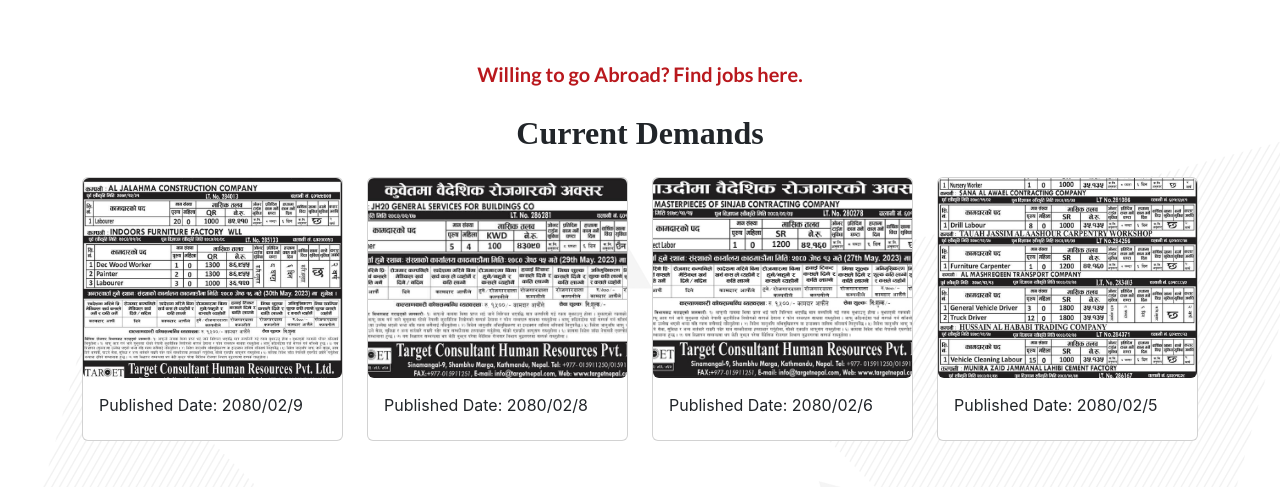
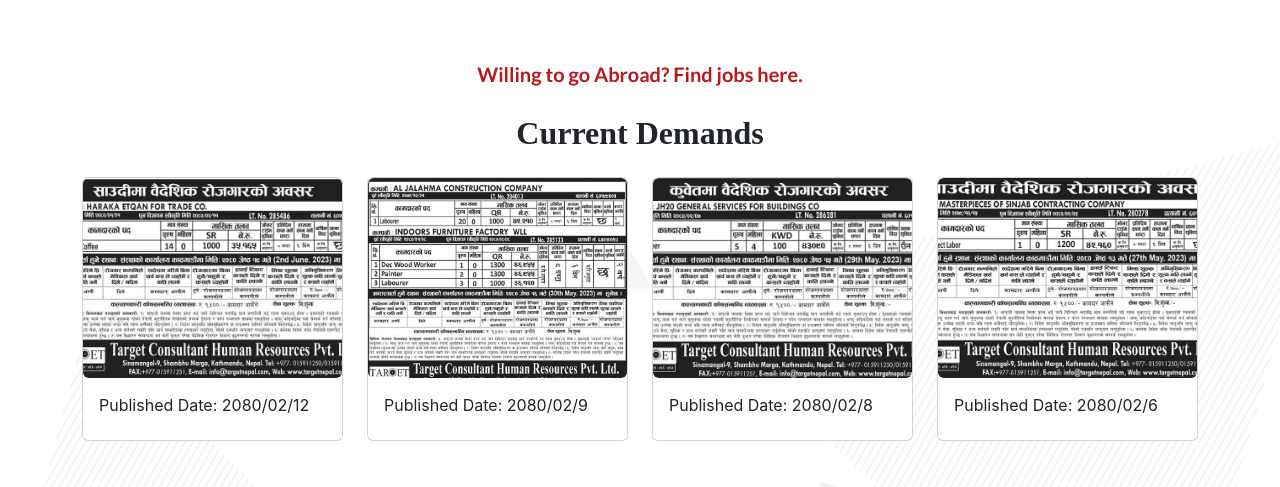
Before and after one commit to razustha/targetnepal, a PHP site: page / in a window 1280 px wide. Shown: the part 2194-2681 px from the top of the page. Run offline with PHP 8.4, Linux system fonts and the light colour scheme; some libraries are stand-ins or nearby versions; some web fonts are replaced.

Commit message:
add demand jestha 12

```diff
--- a/page-templates/all-job.php
+++ b/page-templates/all-job.php
@@ -6,7 +6,16 @@
         </div>
         <div class="row g-4">
 
-
+        <div class="col-md-3">
+                <a href="assets/img/demand/02/12.jpg" data-lightbox="image-1">
+                    <div class="card mb-4">
+                        <img class="img-fluid rounded" src="assets/img/demand/02/12.jpg" alt="">
+                        <div class="card-body">
+                            <h5 class="card-title">Published Date: 2080/02/12</h5>
+                        </div>
+                    </div>
+                </a>
+            </div>
 
         <div class="col-md-3">
                 <a href="assets/img/demand/02/9.jpg" data-lightbox="image-1">
@@ -78,16 +87,7 @@
                     </div>
                 </a>
             </div>
-            <div class="col-md-3">
-                <a href="assets/img/demand/tchrp_28_baisakh_2080.png" data-lightbox="image-1">
-                    <div class="card mb-4">
-                        <img class="img-fluid rounded" src="assets/img/demand/tchrp_28_baisakh_2080.png" alt="">
-                        <div class="card-body">
-                            <h5 class="card-title">Published Date: 2080/01/29</h5>
-                        </div>
-                    </div>
-                </a>
-            </div>
+
 
 
 
```
Also changed, not shown: job-demand.php (+10 -0 lines), assets/img/demand/02/12.jpg (added).
